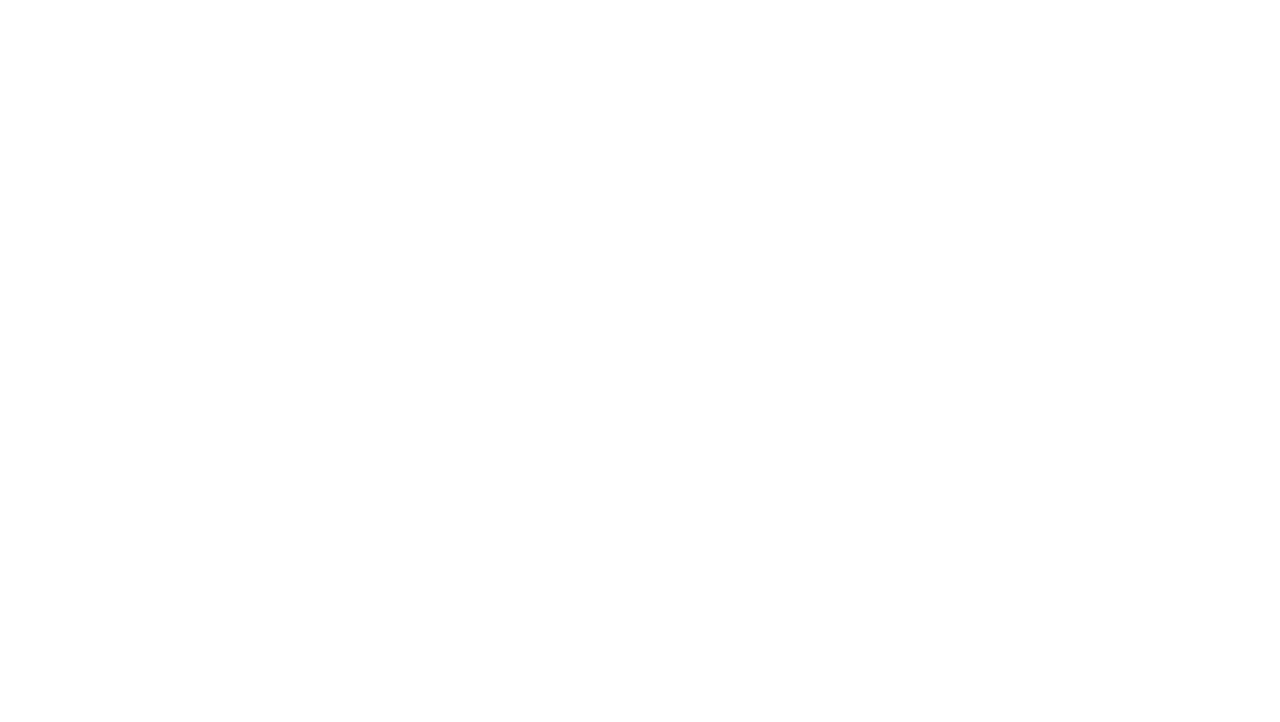
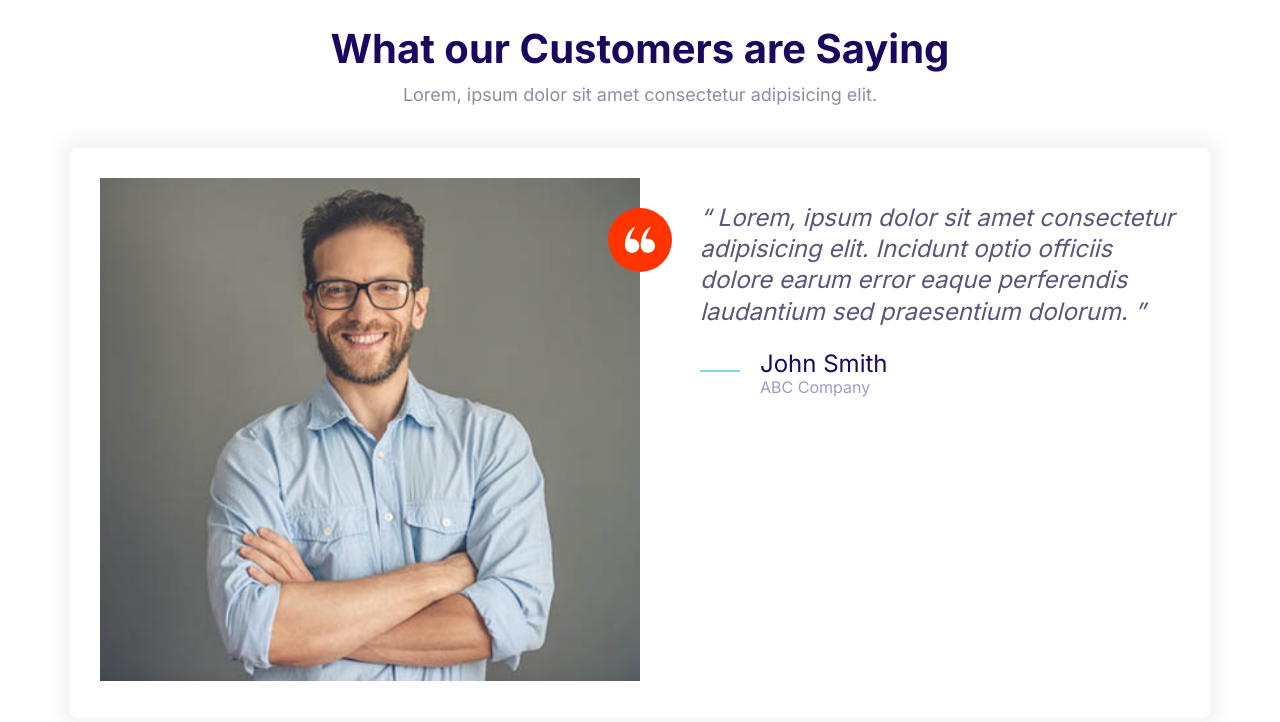
Before and after one commit to Akhil-Venkat/FrondendDemo, a plain HTML site: page index.html in a window 1280 px wide. Drawn offline with Linux system fonts and the light colour scheme.

Commit message:
Build the testimonial  component

```diff
--- a/css/styles.css
+++ b/css/styles.css
@@ -606,6 +606,7 @@ a {
 
 .block__header {
   text-align: center;
+  margin-bottom: 4rem;
 }
 
 .block__heading {
--- a/index.html
+++ b/index.html
@@ -12,6 +12,48 @@
 </head>
 
 <body>
+  <setion class="block">
+    <header class="block__header">
+      <h2 class="block__heading">
+        What our Customers are Saying
+      </h2>
+      <p>Lorem, ipsum dolor sit amet consectetur adipisicing elit.</p>
+    </header>
+    <div class="card testimonial container">
+      <div class="grid grid--1x2">
+        <div class="testimonial__image">
+          <img src="images/testimonial.jpg" alt="A happy, smiling customer" />
+          <span class="icon-container icon-container--accent">
+            <svg class="icon icon--white icon--small">
+              <use xlink:href="images/sprite.svg#quotes"></use>
+            </svg>
+          </span>
+        </div>
+        <blockquote class="quote">
+          <p class="quote__text">
+            Lorem, ipsum dolor sit amet consectetur adipisicing elit. Incidunt optio
+            officiis dolore earum error eaque perferendis laudantium sed praesentium
+            dolorum.
+          </p>
+          <footer>
+            <div class="media">
+              <div class="media__image">
+                <svg class="icon icon--primary quote__line">
+                  <use xlink:href="images/sprite.svg#line"></use>
+                </svg>
+              </div>
+              <div class="media__body">
+                <h3 class="media__title quote__author">John Smith</h3>
+                <p class="quote__organization">ABC Company</p>
+              </div>
+            </div>
+          </footer>
+        </blockquote>
+      </div>
+    </div>
+  </setion>
+
+
 
   <script src="js/main.js"></script>
 </body>
```
